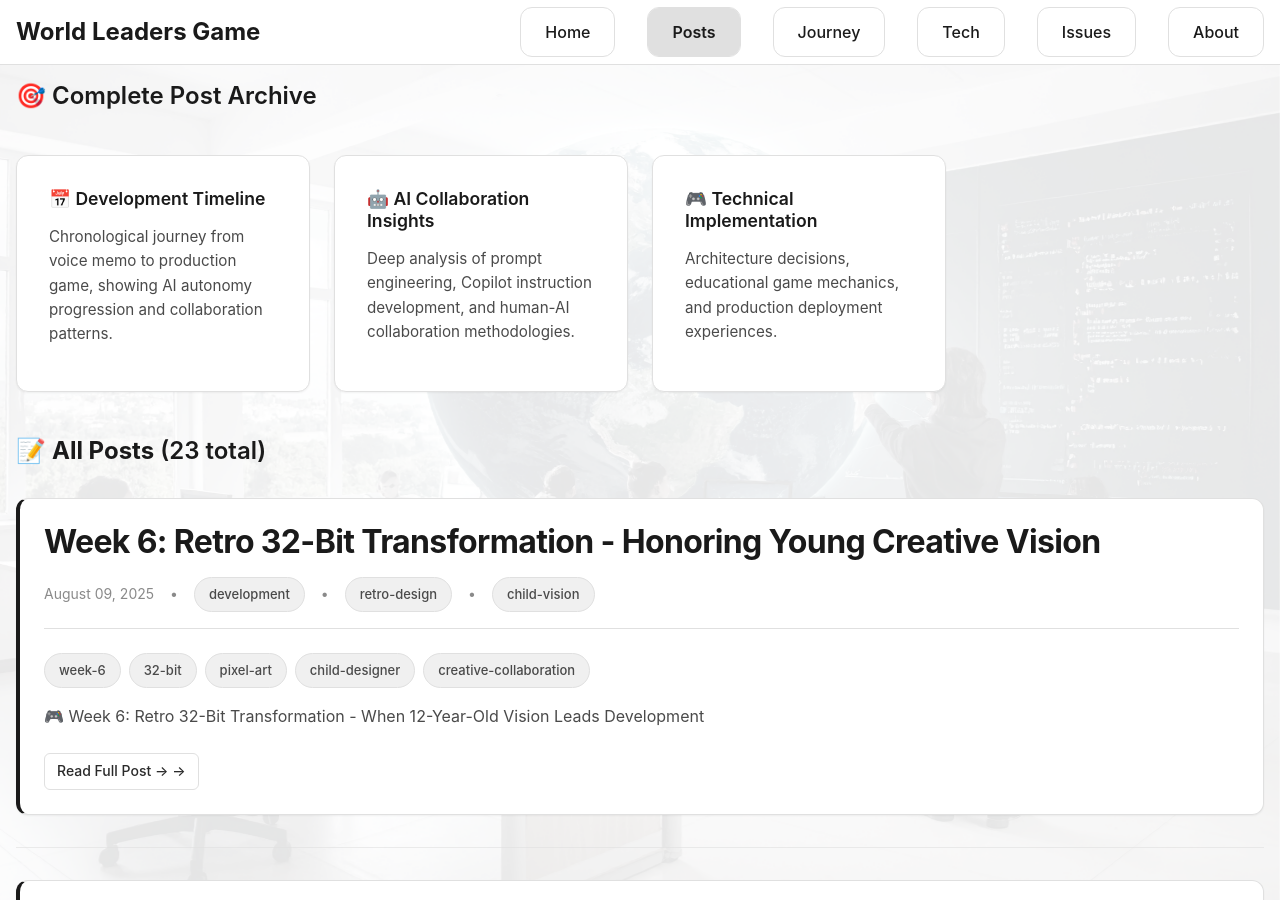
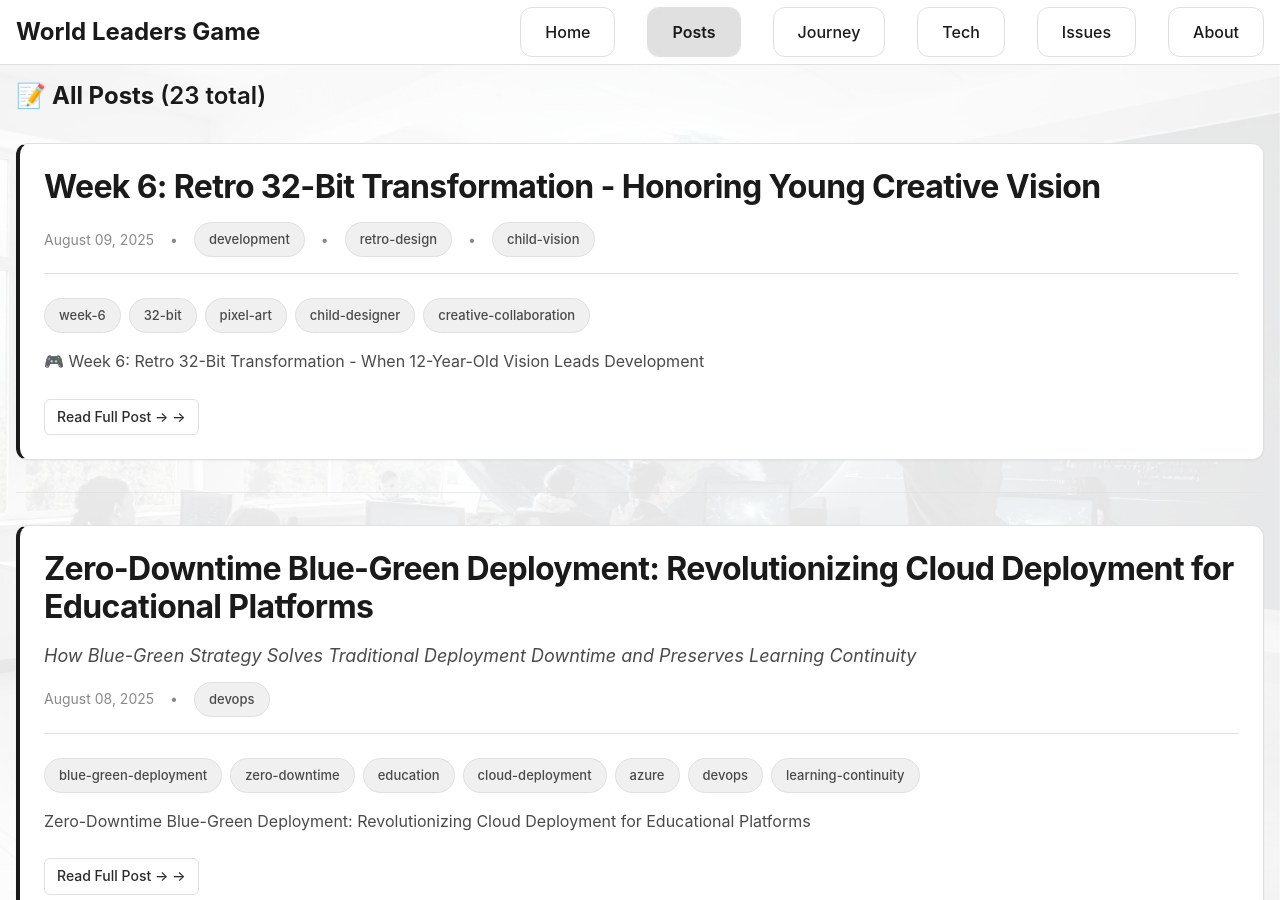
Before and after one commit to victorsaly/WorldLeadersGame, a Jekyll site: the page built from docs/post.md, in a window 1280 px wide and 900 px high. Built offline with Jekyll 4.4.1, drawn with Linux system fonts in a browser that asks for light colours; some web fonts are replaced.

```diff
--- a/docs/post.md
+++ b/docs/post.md
@@ -4,25 +4,6 @@ title: "All Development Posts"
 subtitle: "Complete AI-Led Game Creation Journey Documentation"
 permalink: /post/
 ---
-
-## 🎯 Complete Post Archive
-
-<div class="quick-nav">
-  <div class="nav-card">
-    <h3>📅 Development Timeline</h3>
-    <p>Chronological journey from voice memo to production game, showing AI autonomy progression and collaboration patterns.</p>
-  </div>
-
-  <div class="nav-card">
-    <h3>🤖 AI Collaboration Insights</h3>
-    <p>Deep analysis of prompt engineering, Copilot instruction development, and human-AI collaboration methodologies.</p>
-  </div>
-
-  <div class="nav-card">
-    <h3>🎮 Technical Implementation</h3>
-    <p>Architecture decisions, educational game mechanics, and production deployment experiences.</p>
-  </div>
-</div>
 
 ## 📝 **All Posts** ({{ site.posts.size }} total)
 
--- a/src/WorldLeaders/WorldLeaders.Web/appsettings.Production.json
+++ b/src/WorldLeaders/WorldLeaders.Web/appsettings.Production.json
@@ -8,7 +8,7 @@
   },
   "EnableSensitiveDataLogging": false,
   "EnableDetailedErrors": false,
-  "AllowedHosts": "*.worldleadersgame.com,worldleadersgame.com",
+  "AllowedHosts": "*.worldleadersgame.co.uk,worldleadersgame.co.uk",
   "ConnectionStrings": {
     "DefaultConnection": "${CONNECTION_STRING}",
     "DefaultConnection_Production": "${CONNECTION_STRING}"
```
Also changed, not shown: docs/_posts/2025-08-09-week-6-retro-transformation.md (+30 -6 lines), docs/_technical/api-health-monitoring-production.md (+4 -4 lines), docs/_technical/command-scripts-reference.md (+51 -4 lines), docs/index.md (+3 -2 lines), README.md, 2 other files.
